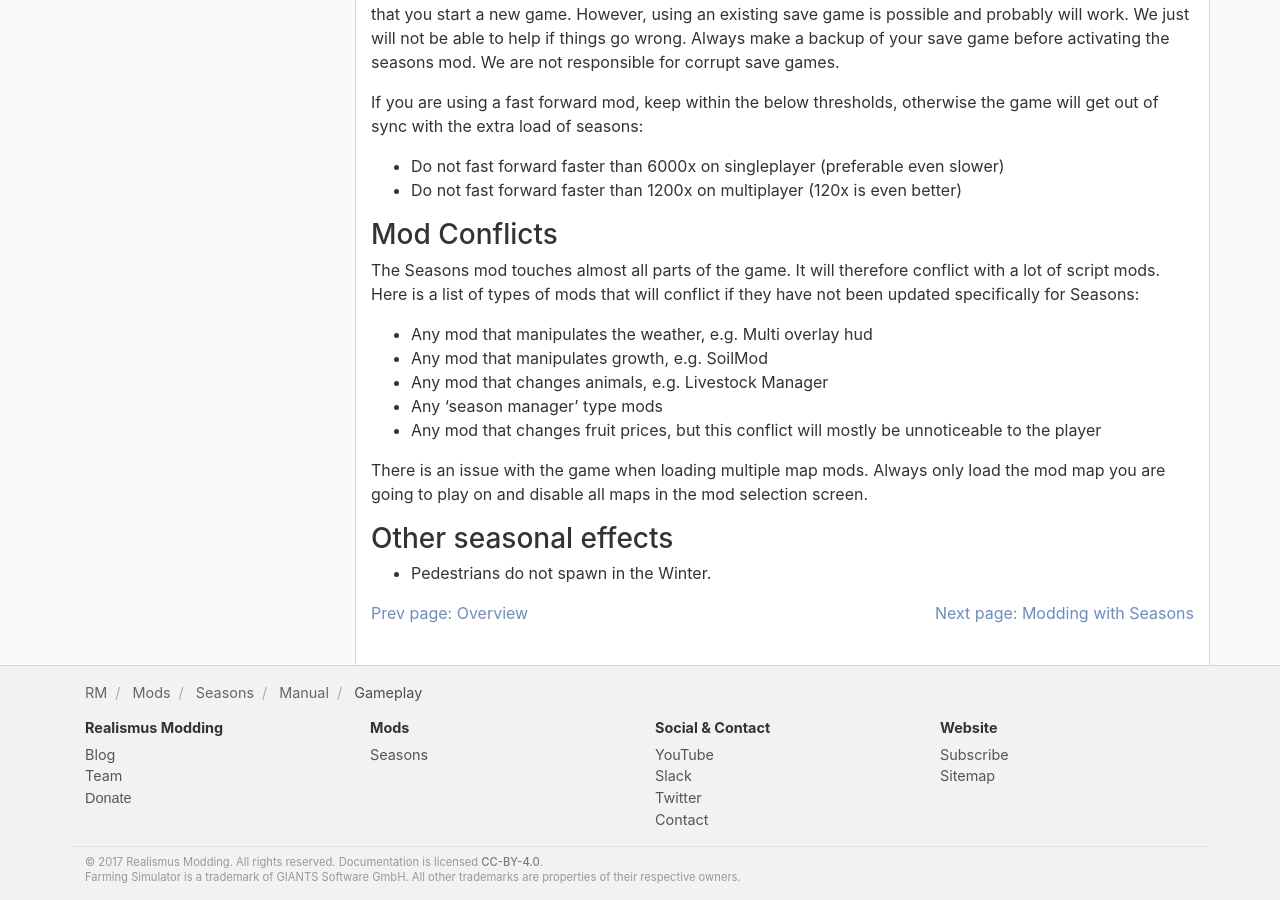
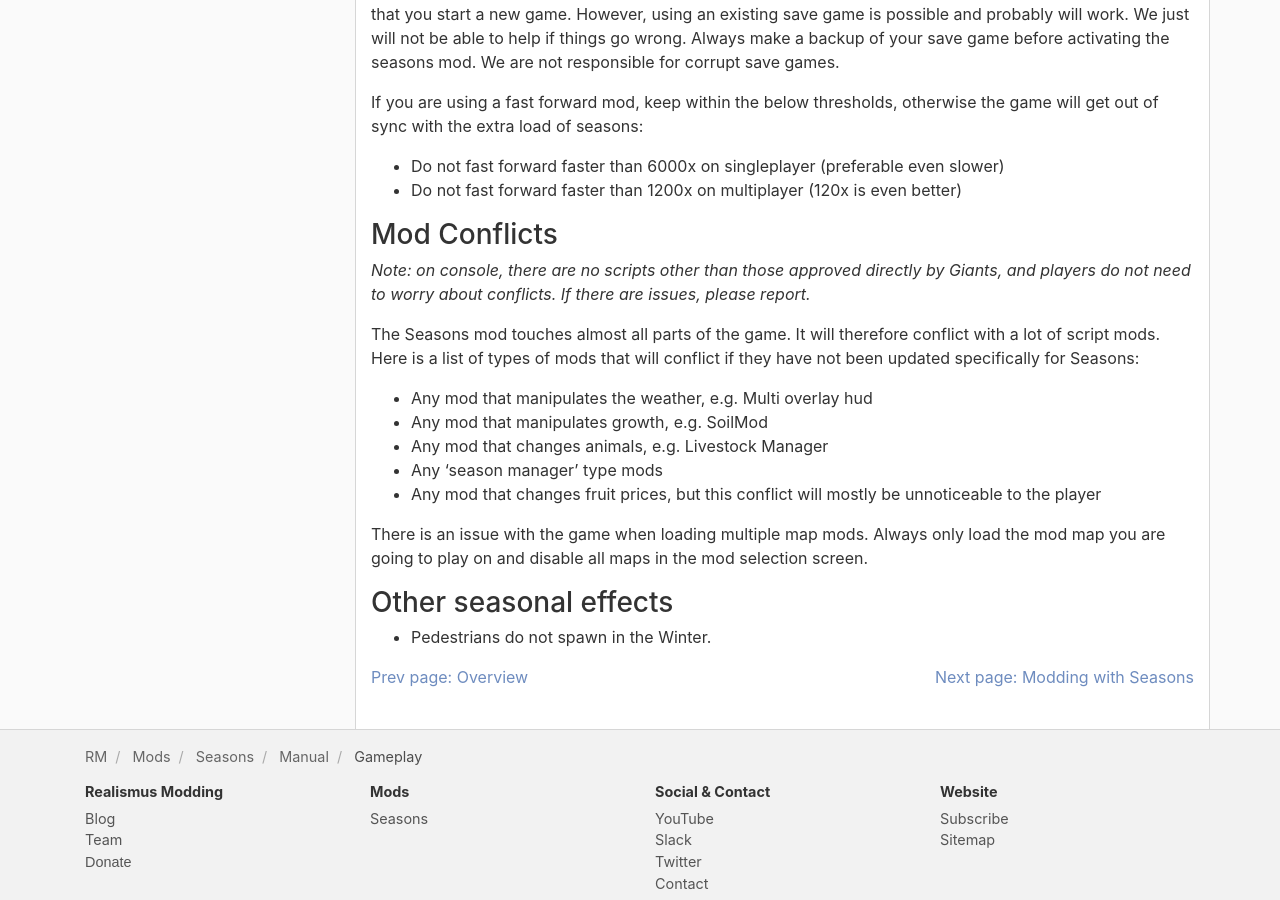
Before and after one commit to RealismusModding/realismusmodding.github.io, a Jekyll site: the page built from mods/seasons/manual/gameplay/index.md, in a window 1280 px wide and 900 px high, scrolled down 963 px. Built offline with Jekyll 4.4.1, drawn with Linux system fonts in a browser that asks for light colours; comment, search, counter and statistics services are not loaded.

Commit message:
Add info about consoles and mod conflicts

```diff
--- a/mods/seasons/manual/gameplay/index.md
+++ b/mods/seasons/manual/gameplay/index.md
@@ -40,6 +40,8 @@ If you are using a fast forward mod, keep within the below thresholds, otherwise
 
 ### Mod Conflicts
 
+*Note: on console, there are no scripts other than those approved directly by Giants, and players do not need to worry about conflicts. If there are issues, please report.*
+
 The Seasons mod touches almost all parts of the game. It will therefore conflict with a lot of script mods. Here is a list of types of mods that will conflict if they have not been updated specifically for Seasons:
 - Any mod that manipulates the weather, e.g. Multi overlay hud
 - Any mod that manipulates growth, e.g. SoilMod
```
